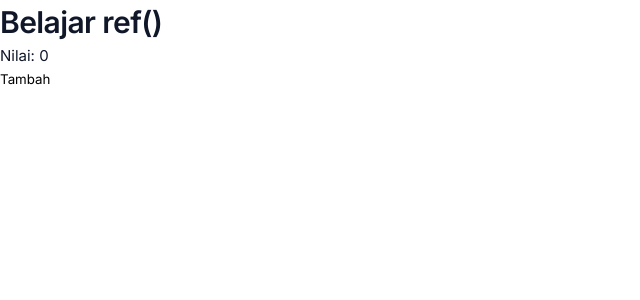
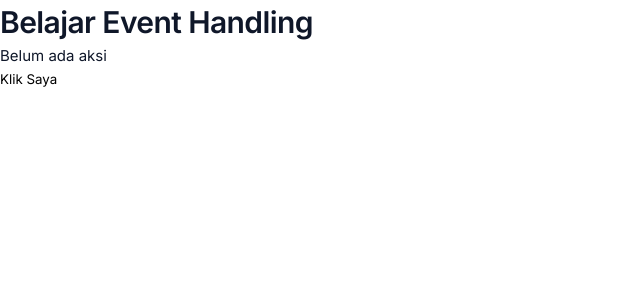
Before and after one commit to FaletehanAlF/belajar-vue, a Vue app: page / in a window 1280 px wide. Shown: the top 300 px of the page, without its empty margins (0-640 px from the left). Built offline with nearby package versions, Linux system fonts and the light colour scheme.

Commit message:
feat: learn event handling

```diff
--- a/src/App.vue
+++ b/src/App.vue
@@ -1,21 +1,21 @@
 <script setup lang="ts">
 import { ref } from 'vue'
 
-const count = ref(0)
+const message = ref('Belum ada aksi')
 
-const tambah = () => {
-  count.value++
+const klikTombol = () => {
+  message.value = 'Tombol berhasil diklik!'
 }
 </script>
 
 <template>
   <div>
-    <h1>Belajar ref()</h1>
+    <h1>Belajar Event Handling</h1>
 
-    <p>Nilai: {{ count }}</p>
+    <p>{{ message }}</p>
 
-    <button @click="tambah">
-      Tambah
+    <button @click="klikTombol">
+      Klik Saya
     </button>
   </div>
 </template>
```
